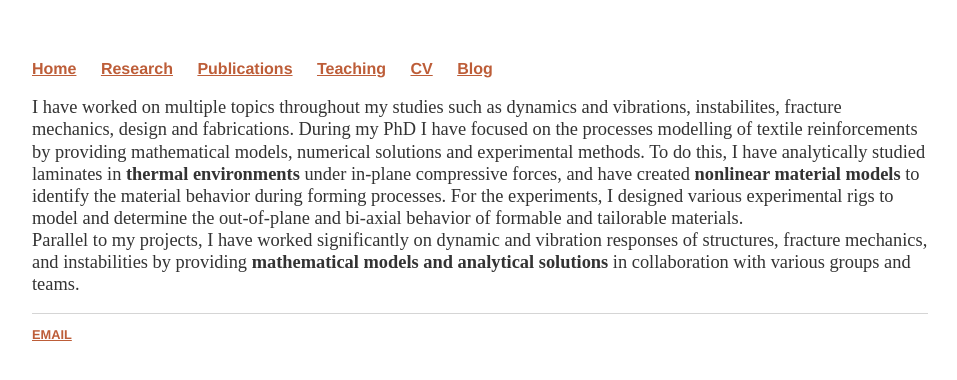
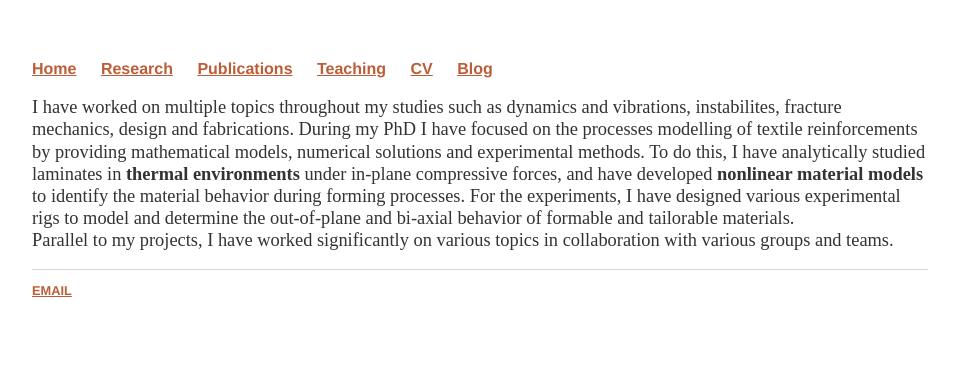
Before and after one commit to rsourki/rsourki.github.io, a Jekyll site: the page built from research/index.html, in a window 1280 px wide. Shown: the top 380 px of the page, without its empty margins (160-1117 px from the left). Built offline with Jekyll 4.4.1, drawn with Linux system fonts in a browser that asks for light colours.

Commit message:
Update index.html

```diff
--- a/research/index.html
+++ b/research/index.html
@@ -6,9 +6,9 @@ title: Research - Reza Sourki Webpage
 
 	<p>I have worked on multiple topics throughout my studies such as dynamics and vibrations, instabilites, fracture mechanics, design and fabrications.
   During my PhD I have focused on the processes modelling of textile reinforcements by providing mathematical models, numerical solutions and experimental methods.
-  To do this, I have analytically studied laminates in <b>thermal environments</b> under in-plane compressive forces, and have created <b>nonlinear material models</b> to identify the material behavior during forming processes.
-  For the experiments, I designed various experimental rigs to model and determine the out-of-plane and bi-axial behavior of formable and tailorable materials.
+  To do this, I have analytically studied laminates in <b>thermal environments</b> under in-plane compressive forces, and have developed <b>nonlinear material models</b> to identify the material behavior during forming processes.
+  For the experiments, I have designed various experimental rigs to model and determine the out-of-plane and bi-axial behavior of formable and tailorable materials.
   <br>
-  Parallel to my projects, I have worked significantly on dynamic and vibration responses of structures, fracture mechanics, and instabilities by providing <b>mathematical models and analytical solutions</b> in collaboration with various groups and teams.
+  Parallel to my projects, I have worked significantly on various topics in collaboration with various groups and teams.
   </p>
 </div><!-- /.blurb -->
```
